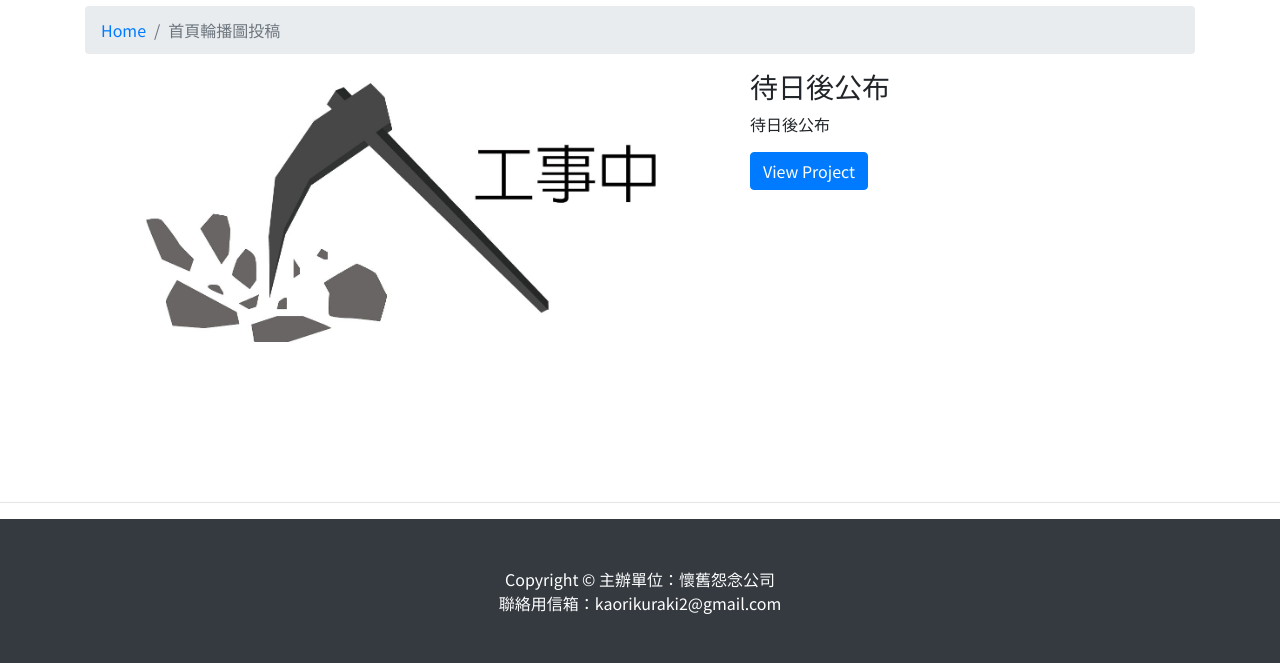
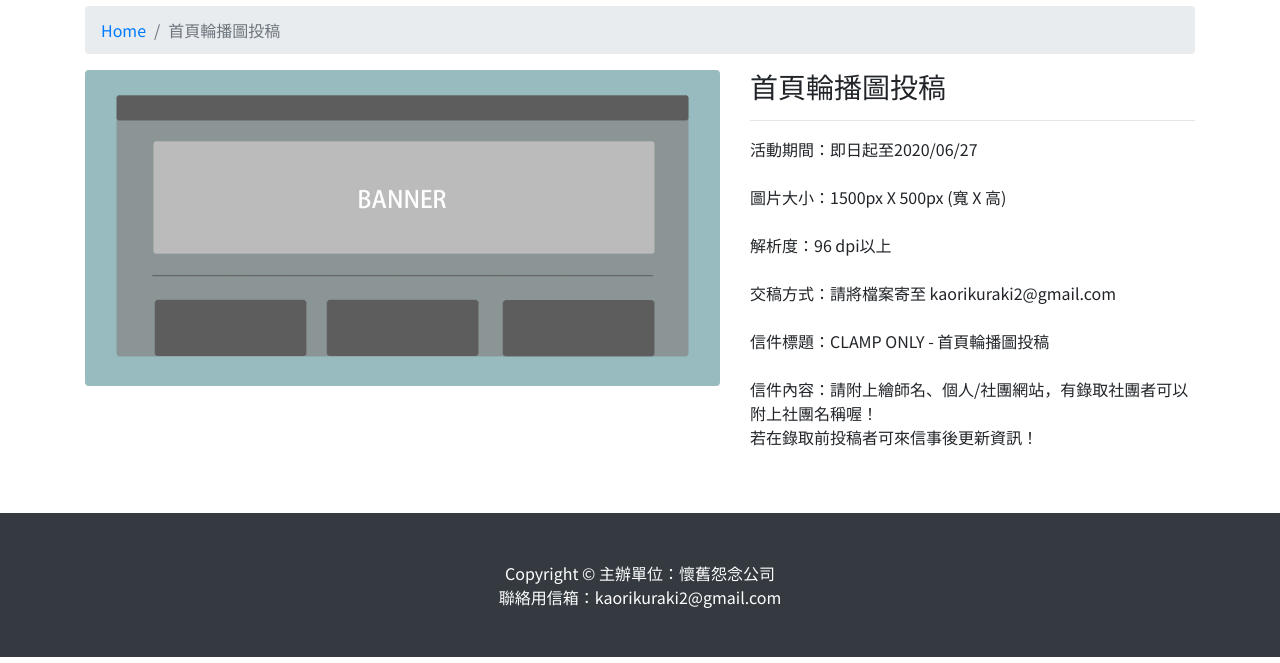
Before and after one commit to Sacral/CLAMP-ONLY, a website: page portfolio-1-col.html in a window 1280 px wide. Shown: the part 138-801 px from the top of the page. Drawn offline with Linux system fonts and the light colour scheme.

Commit message:
Add files via upload

```diff
--- a/portfolio-1-col.html
+++ b/portfolio-1-col.html
@@ -115,16 +115,33 @@
         <div class="row">
             <div class="col-md-7">
                 <a href="#">
-                    <img class="img-fluid rounded mb-3 mb-md-0" src="img/work.jpg" alt="">
+                    <img class="img-fluid rounded mb-3 mb-md-0" src="img/BANNER_DETAIL.jpg" alt="">
                 </a>
             </div>
             <div class="col-md-5">
-                <h3>待日後公布</h3>
-                <p>待日後公布</p>
+                <h3>首頁輪播圖投稿</h3>
+                <hr>
+                <p>
+                    活動期間：即日起至2020/06/27
+                    <br>
+                    <br>圖片大小：1500px X 500px (寬 X 高)
+                    <br>
+                    <br>解析度：96 dpi以上
+                    <br>
+                    <br>交稿方式：請將檔案寄至 kaorikuraki2@gmail.com
+                    <br>
+                    <br>信件標題：CLAMP ONLY - 首頁輪播圖投稿
+                    <br>
+                    <br>信件內容：請附上繪師名、個人/社團網站，有錄取社團者可以附上社團名稱喔！
+                    <br>若在錄取前投稿者可來信事後更新資訊！
+                    <br>
+                </p>
+                <!--
                 <a class="btn btn-primary" href="#">
                     View Project
                     <span class="glyphicon glyphicon-chevron-right"></span>
                 </a>
+                -->
             </div>
         </div>
         <!-- /.row -->
@@ -132,11 +149,8 @@
     </div>
     <br>
     <br>
-    <br>
-    <br>
-    <br>
-    <br>
-    <hr>
+
+
     <!-- /.container -->
     <!-- Footer -->
     <footer class="py-5 bg-dark">
```
Also changed, not shown: img/BANNER_DETAIL.jpg (added).
